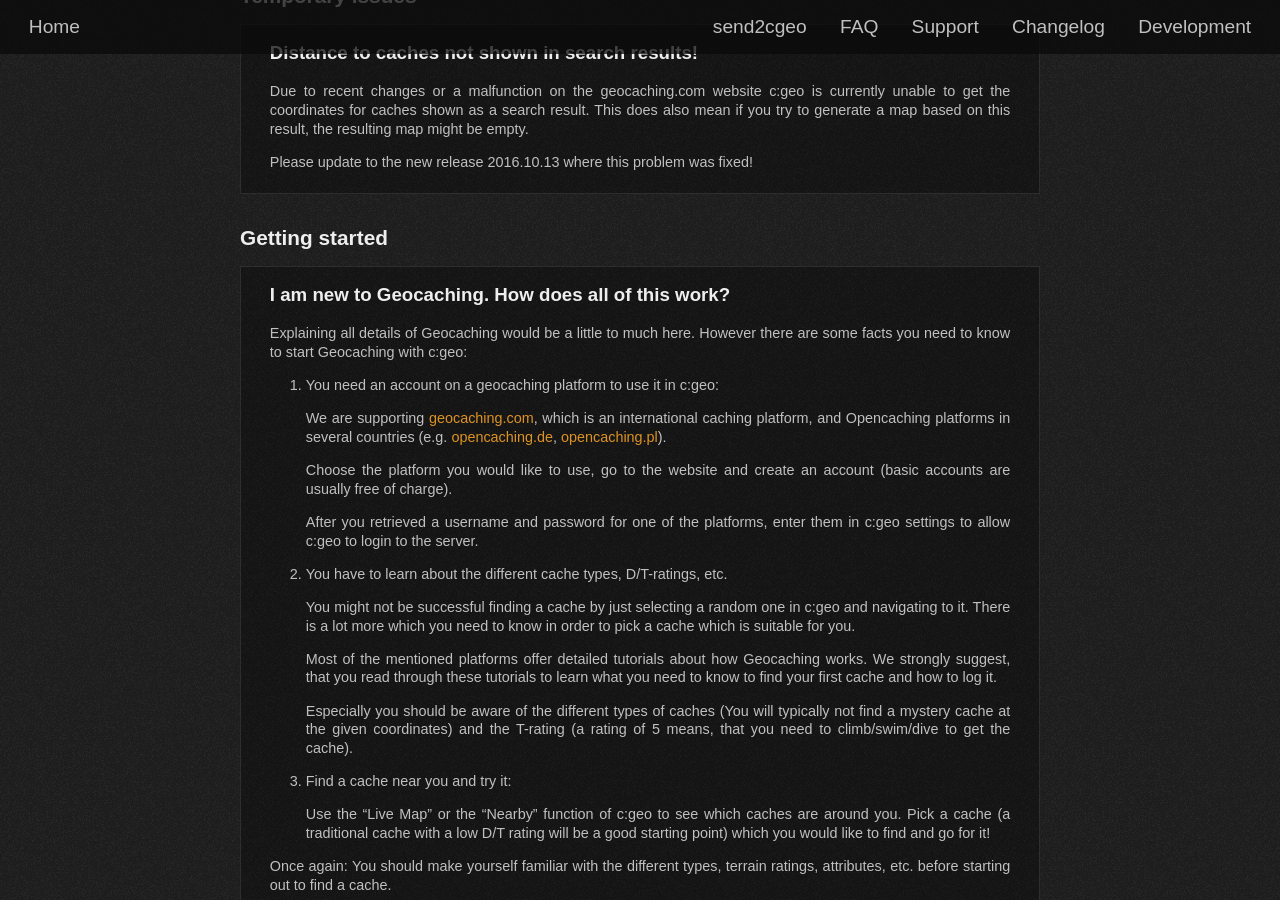
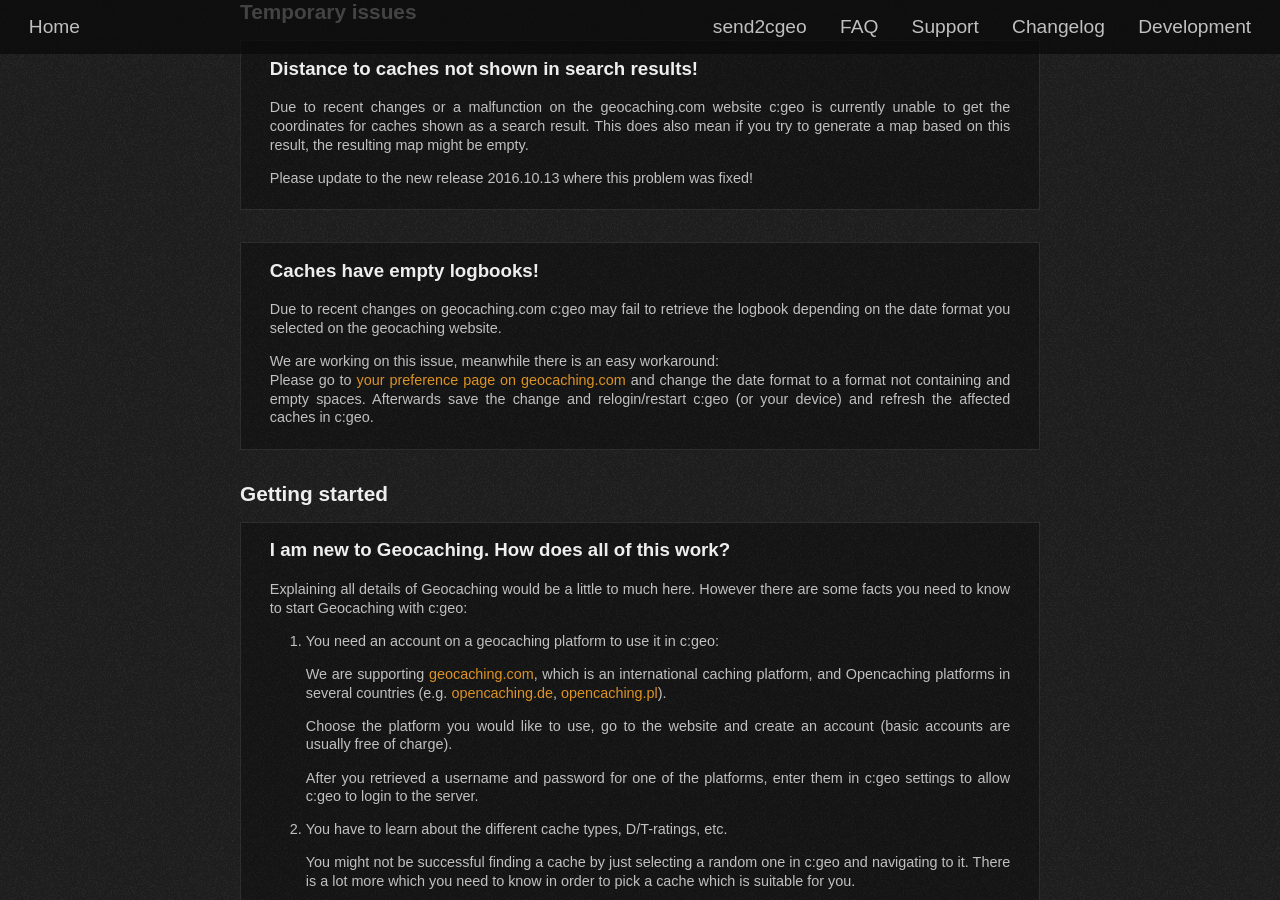
Before and after one commit to cgeo/cgeo.github.io, a Jekyll site: the page built from faq.html, in a window 1280 px wide and 900 px high, scrolled down 2873 px. Built offline with Jekyll 4.4.1, drawn with Linux system fonts in a browser that asks for light colours; some web fonts are replaced; some of the changed text lies outside the part shown.

Commit message:
FAQ: Limitation regarding cgeo/cgeo#6065

```diff
--- a/_data/faq.yml
+++ b/_data/faq.yml
@@ -7,6 +7,14 @@
             This does also mean if you try to generate a map based on this result, the resulting map might be empty.
 
             Please update to the new release 2016.10.13 where this problem was fixed!
+      - title: Caches have empty logbooks!
+        id: 6065
+        content: |
+            Due to recent changes on geocaching.com c:geo may fail to retrieve the logbook depending on the date format you selected on the geocaching website.
+
+            We are working on this issue, meanwhile there is an easy workaround:\\
+            Please go to [your preference page on geocaching.com](https://www.geocaching.com/account/settings/preferences) and change the date format to a format not containing and empty spaces.
+            Afterwards save the change and relogin/restart c:geo (or your device) and refresh the affected caches in c:geo.
 
 - title: Getting started
   items:
```
